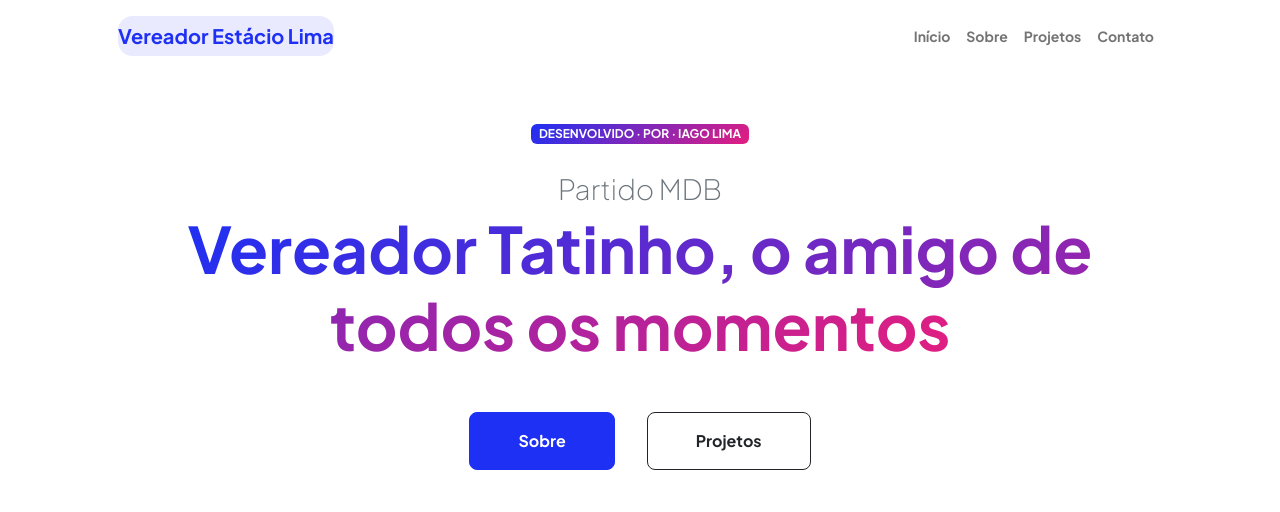
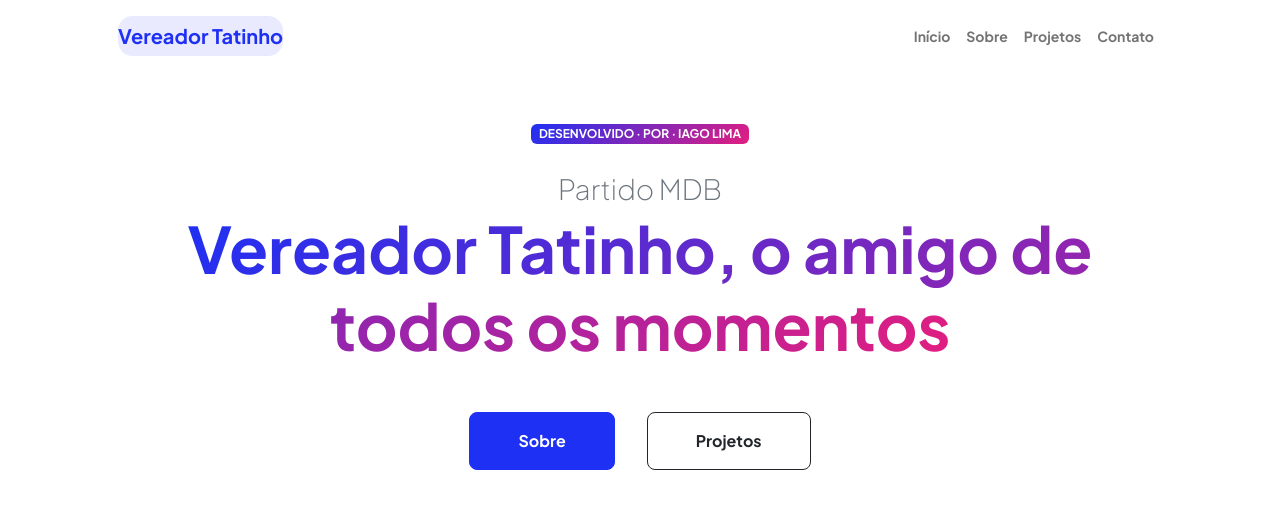
Before and after one commit to vereador-estacio/vereadorestacio, a plain HTML site: page index.html in a window 1280 px wide. Shown: the top 512 px of the page. Drawn offline with nearby package versions, Linux system fonts and the light colour scheme.

Commit message:
mudando titulo da pagina index.html

```diff
--- a/index.html
+++ b/index.html
@@ -27,7 +27,7 @@
         <!-- Navigation-->
         <nav class="navbar navbar-expand-lg navbar-light bg-white py-3">
             <div class="container px-5">
-                <a class="navbar-brand" href="index.html"><span class="fw-bolder text-primary">Vereador Estácio Lima</span></a>
+                <a class="navbar-brand" href="index.html"><span class="fw-bolder text-primary">Vereador Tatinho</span></a>
                 <button class="navbar-toggler" type="button" data-bs-toggle="collapse"
                     data-bs-target="#navbarSupportedContent" aria-controls="navbarSupportedContent"
                     aria-expanded="false" aria-label="Toggle navigation"><span
```
